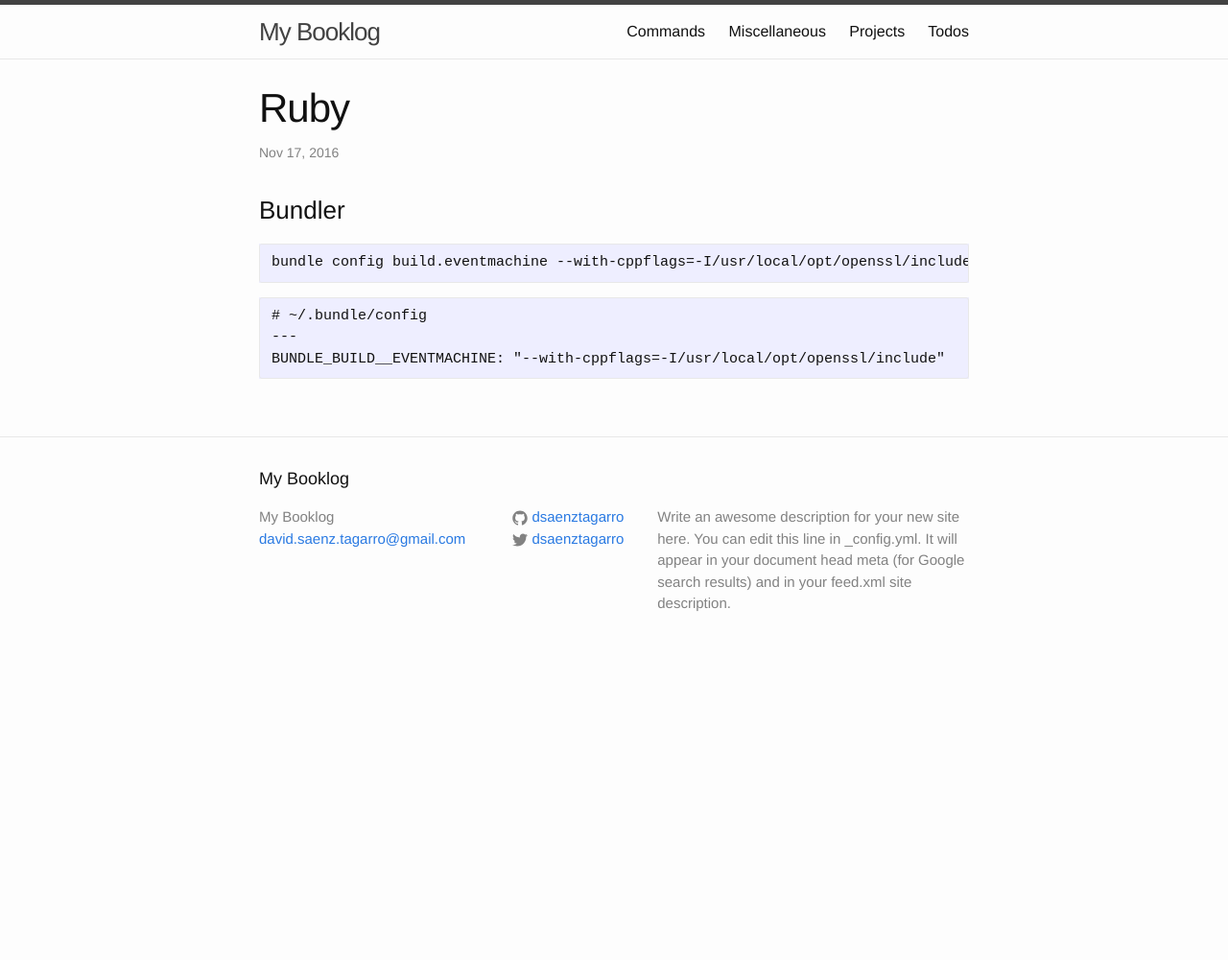
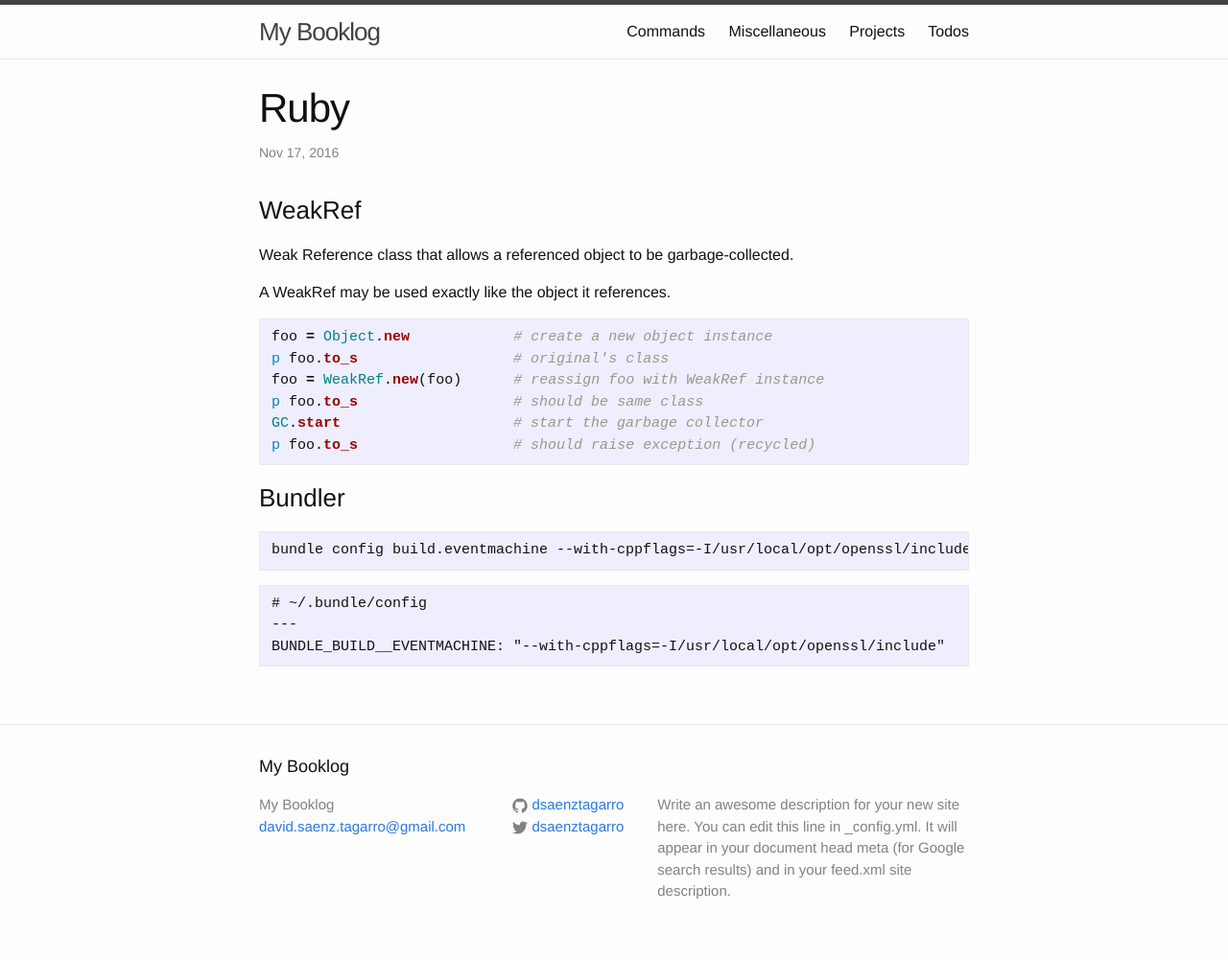
Before and after one commit to dsaenztagarro/booklog, a Jekyll site: the page built from _projects/ruby.md, in a window 1280 px wide. Shown: the whole page at 96% size. Built offline with Jekyll 4.4.1, drawn with Linux system fonts in a browser that asks for light colours; before the commit the page ends 900 px from its top, so only the background shows below that.

Commit message:
Adds WeakRef snippet to ruby notes

````diff
--- a/_projects/ruby.md
+++ b/_projects/ruby.md
@@ -4,6 +4,21 @@ title:  "Ruby"
 date:   2016-11-17 05:00:00 +0100
 categories: language
 ---
+
+### WeakRef
+
+Weak Reference class that allows a referenced object to be garbage-collected.
+
+A WeakRef may be used exactly like the object it references.
+
+```ruby
+foo = Object.new            # create a new object instance
+p foo.to_s                  # original's class
+foo = WeakRef.new(foo)      # reassign foo with WeakRef instance
+p foo.to_s                  # should be same class
+GC.start                    # start the garbage collector
+p foo.to_s                  # should raise exception (recycled)
+```
 
 ### Bundler
 
````
